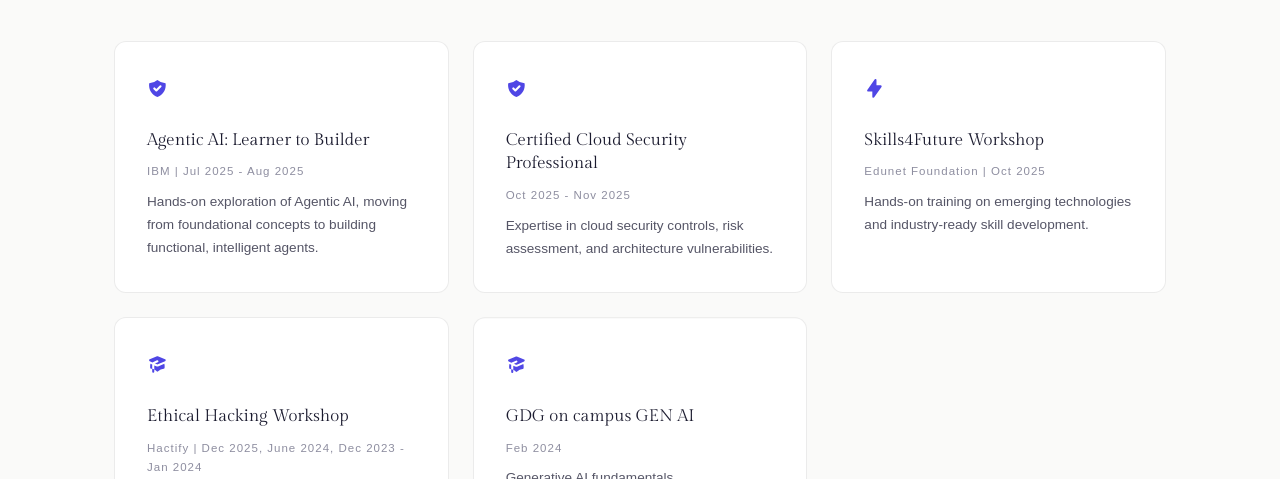
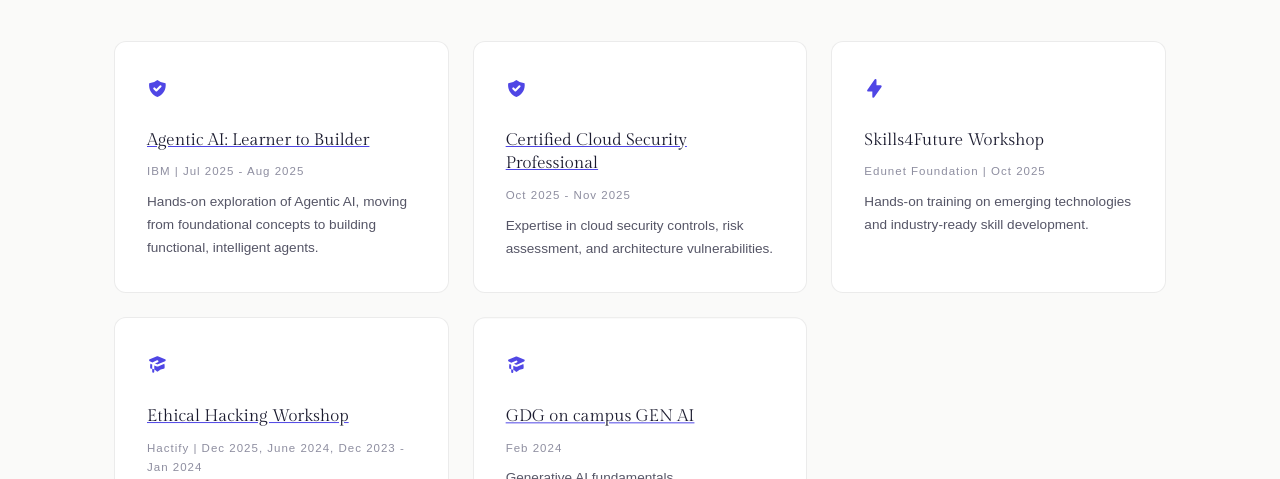
Before and after one commit to sumeetgwork-stack/MY_PORTFOLIO, a React (Vite) app: page / in a window 1280 px wide. Shown: the part 3840-4319 px from the top of the page. Built offline with nearby package versions, Linux system fonts and the light colour scheme; a web font is replaced by a local one.

Commit message:
Added Google Drive links to certifications, making them clickable

```diff
--- a/src/components/Certifications.jsx
+++ b/src/components/Certifications.jsx
@@ -10,11 +10,11 @@ const fadeUp = {
 const stagger = { hidden: {}, visible: { transition: { staggerChildren: 0.1, delayChildren: 0.2 } } }
 
 const certs = [
-  { icon: <HiShieldCheck />, title: 'Agentic AI: Learner to Builder', org: 'IBM', date: 'Jul 2025 - Aug 2025', desc: 'Hands-on exploration of Agentic AI, moving from foundational concepts to building functional, intelligent agents.' },
-  { icon: <HiShieldCheck />, title: 'Certified Cloud Security Professional', date: 'Oct 2025 - Nov 2025', desc: 'Expertise in cloud security controls, risk assessment, and architecture vulnerabilities.' },
+  { icon: <HiShieldCheck />, title: 'Agentic AI: Learner to Builder', org: 'IBM', date: 'Jul 2025 - Aug 2025', desc: 'Hands-on exploration of Agentic AI, moving from foundational concepts to building functional, intelligent agents.', link: 'https://drive.google.com/file/d/18Cw1eeEqW5DzD5utG9hUSEWvc25bHMvG/view?usp=drive_link' },
+  { icon: <HiShieldCheck />, title: 'Certified Cloud Security Professional', date: 'Oct 2025 - Nov 2025', desc: 'Expertise in cloud security controls, risk assessment, and architecture vulnerabilities.', link: 'https://drive.google.com/file/d/17eYzXJOa5U4XvXRf0peqood6XRmOSb-m/view?usp=drive_link' },
   { icon: <HiLightningBolt />, title: 'Skills4Future Workshop', org: 'Edunet Foundation', date: 'Oct 2025', desc: 'Hands-on training on emerging technologies and industry-ready skill development.' },
-  { icon: <HiAcademicCap />, title: 'Ethical Hacking Workshop', org: 'Hactify', date: 'Dec 2025, June 2024, Dec 2023 - Jan 2024', desc: 'Practical experience with penetration testing methods and security tooling.' },
-  { icon: <HiAcademicCap />, title: 'GDG on campus GEN AI', date: 'Feb 2024', desc: 'Generative AI fundamentals.' },
+  { icon: <HiAcademicCap />, title: 'Ethical Hacking Workshop', org: 'Hactify', date: 'Dec 2025, June 2024, Dec 2023 - Jan 2024', desc: 'Practical experience with penetration testing methods and security tooling.', link: 'https://drive.google.com/file/d/1VAeAVyJKkihJ3PvTfTh3faIIWNbbWeHR/view?usp=drive_link' },
+  { icon: <HiAcademicCap />, title: 'GDG on campus GEN AI', date: 'Feb 2024', desc: 'Generative AI fundamentals.', link: 'https://drive.google.com/file/d/1SKvhAn-2QOxka4qaKNSiwQNw12idPGJF/view?usp=drive_link' },
 ]
 
 const Certifications = () => {
@@ -30,7 +30,15 @@ const Certifications = () => {
           {certs.map((c) => (
             <motion.div key={c.title} className="cert-card" variants={fadeUp}>
               <div className="cert-icon">{c.icon}</div>
-              <h3>{c.title}</h3>
+              <h3>
+                {c.link ? (
+                  <a href={c.link} target="_blank" rel="noopener noreferrer" style={{ color: 'inherit', textDecoration: 'underline', textDecorationColor: 'var(--accent)' }}>
+                    {c.title}
+                  </a>
+                ) : (
+                  c.title
+                )}
+              </h3>
               <p style={{ fontSize: '0.72rem', color: 'var(--text-muted)', letterSpacing: '1px', marginBottom: '8px' }}>
                 {c.org ? `${c.org} | ` : ''}{c.date}
               </p>
```
Also changed, not shown: public/resume.html (+4 -4 lines).
